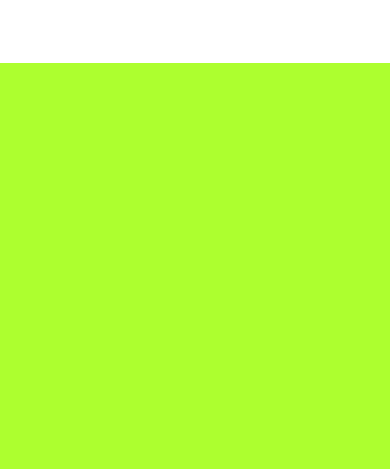
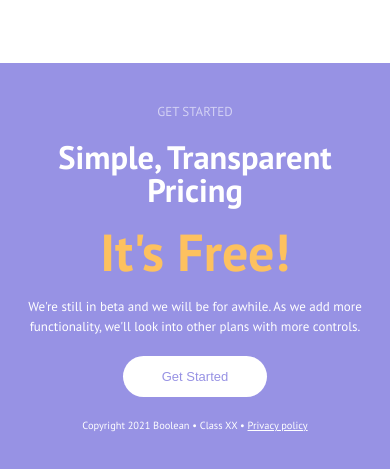
Before and after one commit to MarilisaMoio/htmlcss-responsive-layout, a plain HTML site: page index.html in a window 390 px wide. Shown: the part 7636-8105 px from the top of the page. Before the commit the page ends 7699 px from the top, so only its background shows below. Drawn offline with Linux system fonts and the light colour scheme.

Commit message:
feat: add get started section and relative responsiveness

```diff
--- a/index.html
+++ b/index.html
@@ -23,7 +23,7 @@
                     <nav>
                         <ul class="flex">
                             <li><a href="#planning">Planning</a></li>
-                            <li><a href="#testimonial">Testimonials</a></li>
+                            <li><a href="#testimonials">Testimonials</a></li>
                             <li><a href="#features">Features</a></li>
                             <li><a href="#about-us">About Us</a></li>
                         </ul>
@@ -102,7 +102,7 @@
         <section id="testimonials">
             <div class="container-xl">
                 <div class="centered">
-                    <div>testimonials</div>
+                    <div class="upper">testimonials</div>
                     <h3>We are committed expert partners</h3>
                     <p>We place huge value on strong relationships and have seen benefit they bring to our business. Customer feedback is vital in helping us to get it right</p>
                 </div>
@@ -114,7 +114,7 @@
                             </div>
                             <div class="CardTestimonial-cite">
                                 <div class="CardTestimonial-quote">Lorem ipsum dolor, sit amet consectetur adipisicing elit. Rem molestiae aliquam unde praesentium veritatis, odio laboriosam id, quisquam repellat quidem laborum quod vero distinctio eum non, quibusdam vel ea voluptatum.</div>
-                                <div class="CardTestimonial-name">Nat Reynolds</div>
+                                <div class="CardTestimonial-name upper">Nat Reynolds</div>
                             </div>
                         </div>
                         <div class="CardTestimonial flex"> <!--celia almeda-->
@@ -123,7 +123,7 @@
                             </div>
                             <div class="CardTestimonial-cite">
                                 <div class="CardTestimonial-quote">Lorem ipsum dolor, sit amet consectetur adipisicing elit. Rem molestiae aliquam unde praesentium veritatis, odio laboriosam id, quisquam repellat quidem laborum quod vero distinctio eum non, quibusdam vel ea voluptatum.</div>
-                                <div class="CardTestimonial-name">CELIA ALMEDA</div>
+                                <div class="CardTestimonial-name upper">CELIA ALMEDA</div>
                             </div>
                         </div>
                         <div class="CardTestimonial flex"> <!--bob roberts-->
@@ -132,7 +132,7 @@
                             </div>
                             <div class="CardTestimonial-cite">
                                 <div class="CardTestimonial-quote">Lorem ipsum dolor, sit amet consectetur adipisicing elit. Rem molestiae aliquam unde praesentium veritatis, odio laboriosam id, quisquam repellat quidem laborum quod vero distinctio eum non, quibusdam vel ea voluptatum.</div>
-                                <div class="CardTestimonial-name">BOB ROBERTS</div>
+                                <div class="CardTestimonial-name upper">BOB ROBERTS</div>
                             </div>
                         </div>
                     </div>
@@ -214,7 +214,18 @@
                             <button type="button" class="btn--lilac"><i class="fa-brands fa-linkedin"></i>Find me on linkedin</button>
                         </div>
                     </div>
-
+                </div>
+            </div>
+        </section>
+        <section id="get-started">
+            <div class="container-sm">
+                <div class="centered">
+                    <div class="upper">get started</div>
+                    <h3>Simple, Transparent Pricing</h3>
+                    <h2>It's Free!</h2>
+                    <p>We're still in beta and we will be for awhile. As we add more functionality, we'll look into other plans with more controls.</p>
+                    <button type="button" class="btn--long btn--thick btn--white">Get Started</button>
+                    <div>Copyright 2021 Boolean &bull; Class XX &bull; <a href="#">Privacy policy</a></div>
                 </div>
             </div>
         </section>
--- a/style.css
+++ b/style.css
@@ -59,6 +59,12 @@ body{
     margin: 0 auto;
 }
 
+.container-sm{
+    max-width: 540px;
+    padding: 0px 2rem;
+    margin: 0 auto;
+}
+
 html{
     font-family: "PT Sans", sans-serif;
     font-size: clamp(13px, 3vw, 16px);
@@ -71,6 +77,15 @@ section:nth-child(odd){
 
 section:nth-child(even){
     background-color: #9792E4;
+}
+
+/* utility */
+.upper{
+    text-transform: uppercase;
+}
+
+.centered{
+    text-align: center;
 }
 /* #endregion GENERAL */
 
@@ -90,6 +105,10 @@ button:active{
     padding: 0.6em 3em
 }
 
+.btn--thick{
+    padding: 1em 3em
+}
+
 .btn--blue{
     background-color: #0084FD;
     color: white;
@@ -99,6 +118,11 @@ button:active{
 .btn--lilac{
     background-color: #9792E4;
     color: white;
+}
+
+.btn--white{
+    background-color: white;
+    color: #9792E4;
 }
 
 .btn--circle{
@@ -128,10 +152,6 @@ h4{
 
 h5{
     font-size: 1.3rem;
-}
-
-.centered{
-    text-align: center;
 }
 /* #endregion TYPO */
 
@@ -288,10 +308,6 @@ header .hamburger{
     padding-bottom: 5rem;
 }
 
-#testimonials .centered div{
-    text-transform: uppercase;
-}
-
 #testimonials .centered:first-child{
     padding: 0 5rem;
 }
@@ -346,7 +362,6 @@ header .hamburger{
 }
 
 .CardTestimonial-name{
-    text-transform: uppercase;
     font-weight: 600;
 }
 /* #endregion TESTIMONIALS */
@@ -452,6 +467,35 @@ header .hamburger{
     margin-right: 1em
 }
 /* #endregion ABOUT US */
+
+/* #region GET STARTED */
+#get-started{
+    padding: 3rem 0;
+    color: white;
+}
+
+#get-started * + *{
+    margin-top: 1.5rem;
+}
+
+#get-started h2{
+    color: #FDC15F;
+}
+
+#get-started a{
+    text-decoration: underline;
+}
+
+#get-started .centered div:first-child{
+    color: rgba(255, 255, 255, 0.582);
+}
+
+#get-started .centered div:last-child{
+    font-size: 0.8rem;
+}
+
+/* #endregion GET STARTED */
+
 
 /* #region RESPONSIVE */
 @media screen and (max-width: 992px) {
@@ -566,6 +610,8 @@ header .hamburger{
     #about-us button{
         font-size: 0.75rem;
     }
+
+    /* get-started same as desktop*/
 }
 
 @media screen and (max-width: 768px){
@@ -622,6 +668,8 @@ header .hamburger{
     #about-us .fa-quote-left{
         font-size: 14vw;
     }
+
+    /* get-started same as desktop*/
 }
 
 /* #endregion RESPONSIVE */
```
